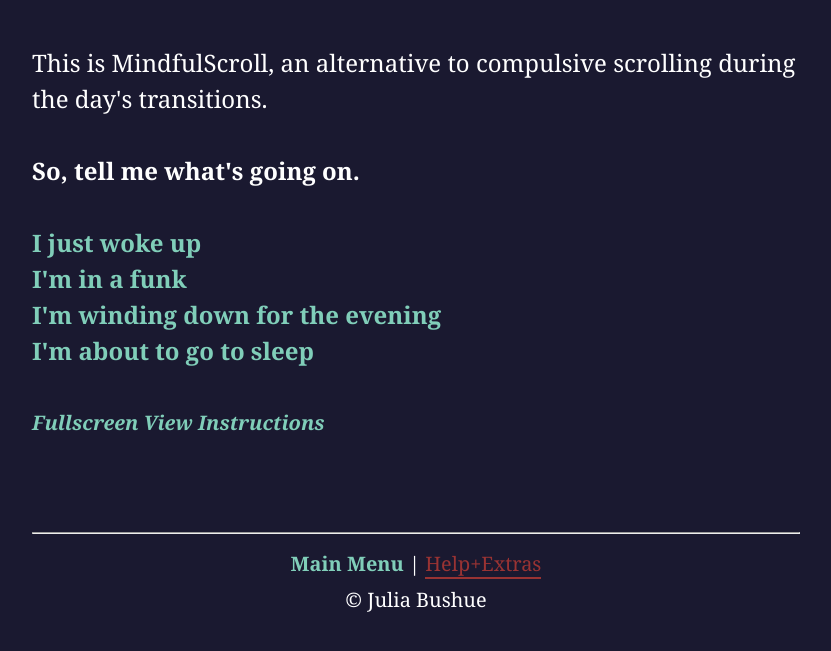
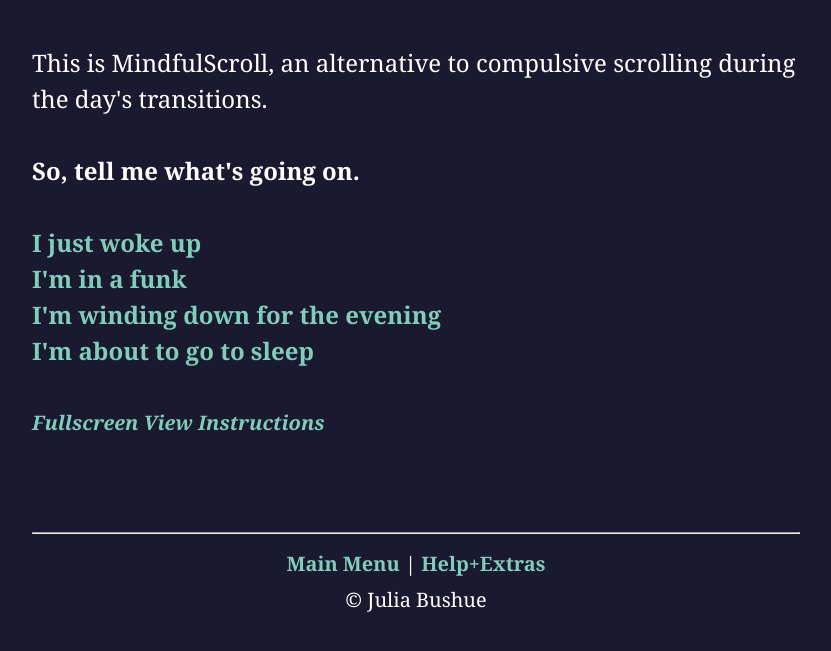
Before and after one commit to juliabushue/mindful-scroll, a plain HTML site: page index.html in a window 1280 px wide. Shown: the part 221-872 px from the top of the page, without its empty margins (224-1055 px from the left). Drawn offline with Linux system fonts and the light colour scheme.

Commit message:
Update index.html

```diff
--- a/index.html
+++ b/index.html
@@ -1344,7 +1344,7 @@ navigator.serviceWorker.register("/mindful-scroll/sw.js").then(registration => {
 
     (after: 1ms)[(click-goto: ?Page, &quot;ExD13&quot;)]
 
-    </tw-passagedata></tw-storydata>
+    </tw-passagedata><tw-passagedata pid="107" name="Help+Extras" tags="" position="700,155" size="100,100">Double-click this passage to edit it.</tw-passagedata></tw-storydata>
     <script title="Twine engine code" data-main="harlowe">"use strict";var _slicedToArray=function(){return function(e,t){if(Array.isArray(e))return e;if(Symbol.iterator in Object(e))return function(e,t){var n=[],r=!0,i=!1,a=void 0;try{for(var o,s=e[Symbol.iterator]();!(r=(o=s.next()).done)&&(n.push(o.value),!t||n.length!==t);r=!0);}catch(e){i=!0,a=e}finally{try{!r&&s.return&&s.return()}finally{if(i)throw a}}return n}(e,t);throw new TypeError("Invalid attempt to destructure non-iterable instance")}}(),_typeof="function"==typeof Symbol&&"symbol"==typeof Symbol.iterator?function(e){return typeof e}:function(e){return e&&"function"==typeof Symbol&&e.constructor===Symbol&&e!==Symbol.prototype?"symbol":typeof e};function _defineProperty(e,t,n){return t in e?Object.defineProperty(e,t,{value:n,enumerable:!0,configurable:!0,writable:!0}):e[t]=n,e}function _toConsumableArray(e){if(Array.isArray(e)){for(var t=0,n=Array(e.length);t<e.length;t++)n[t]=e[t];return n}return Array.from(e)}!function(){
     /**
      * @license almond 0.3.3 Copyright jQuery Foundation and other contributors.
```
